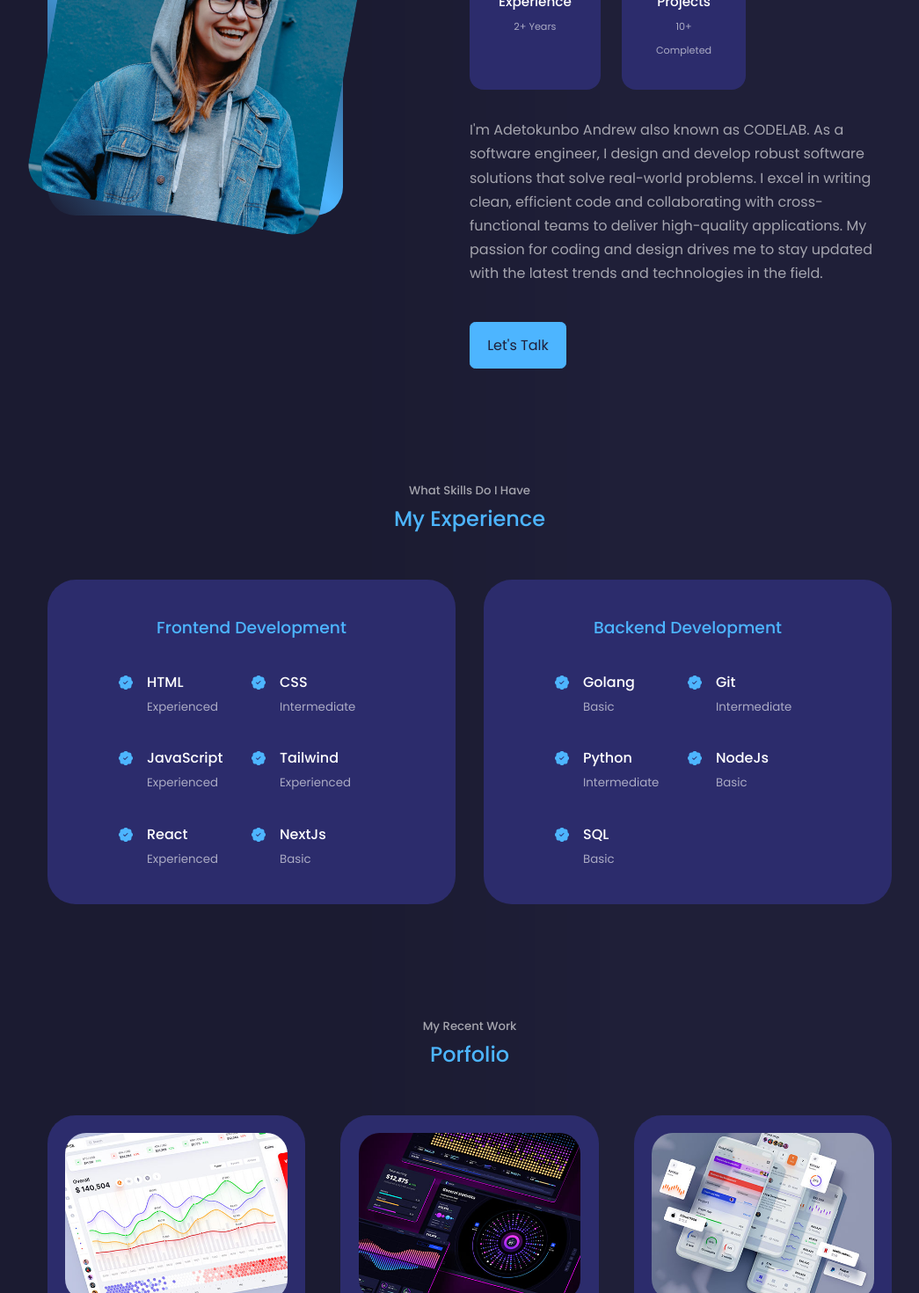
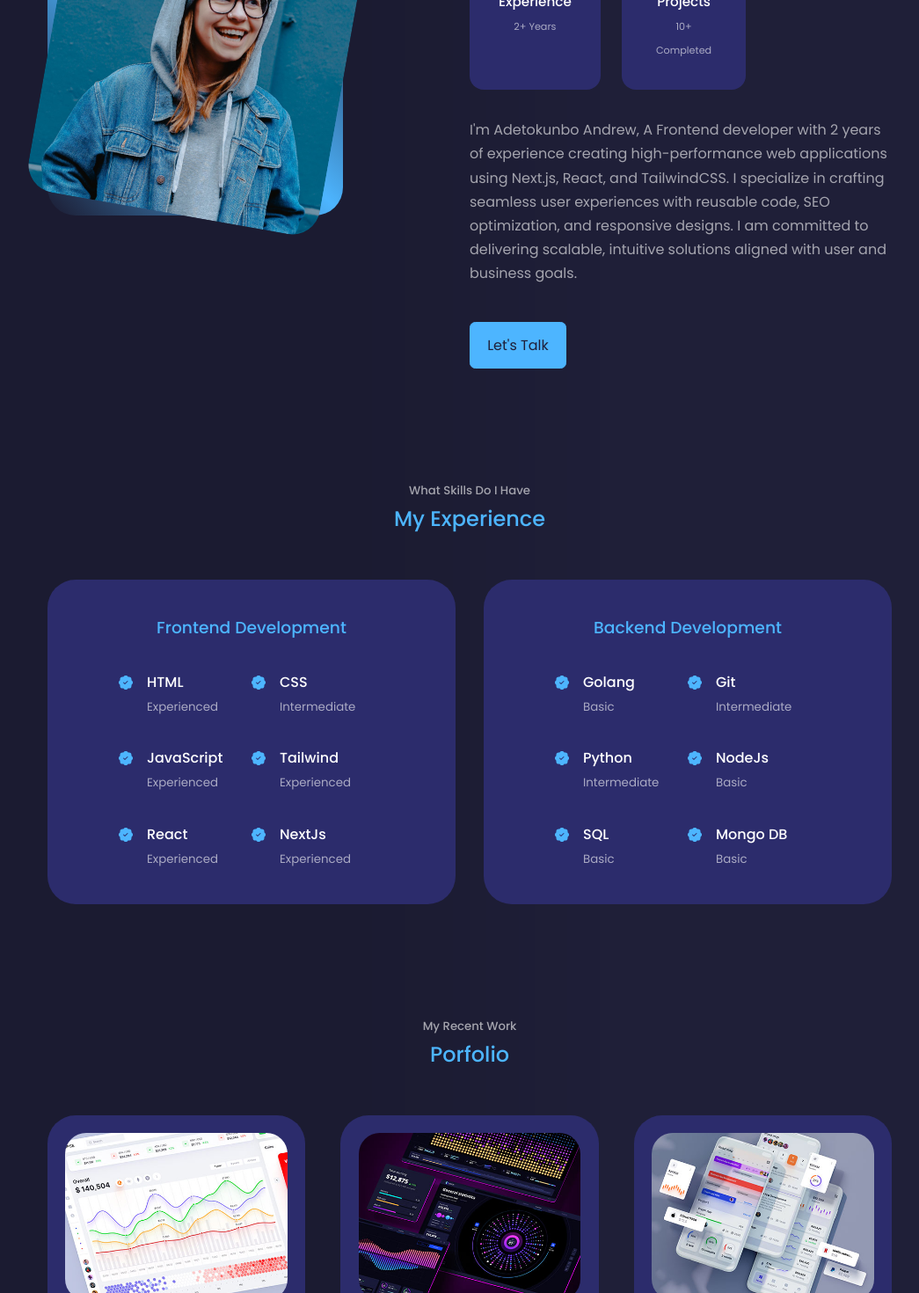
Before and after one commit to AndrewToks/busayomi, a React (Create React App) app: page / in a window 1280 px wide. Shown: the part 1330-2800 px from the top of the page at 88% size, without its empty margins (106-1151 px from the left). Built offline with nearby package versions, Linux system fonts and the light colour scheme.

Commit message:
few changes made to about,experience and portfolio section

```diff
--- a/src/components/about/About.jsx
+++ b/src/components/about/About.jsx
@@ -42,10 +42,12 @@ const About = () => {
         </div>
 
         <p>
-        I'm Adetokunbo Andrew also known as CODELAB.
-        As a software engineer, I design and develop robust software solutions that solve real-world problems.
-        I excel in writing clean, efficient code and collaborating with cross-functional teams to deliver high-quality applications.
-        My passion for coding and design drives me to stay updated with the latest trends and technologies in the field.
+        I'm Adetokunbo Andrew,
+        A Frontend developer with 2 years of experience creating high-performance web applications
+        using Next.js, React, and TailwindCSS. I specialize in crafting seamless user experiences with
+        reusable code, SEO optimization, and responsive designs. I am committed to delivering scalable,
+        intuitive solutions aligned with user and business goals.
+
         </p>
 
       <a href="#contact" className='btn btn-primary'>Let's Talk</a>
--- a/src/components/experience/Experience.jsx
+++ b/src/components/experience/Experience.jsx
@@ -52,7 +52,7 @@ const Experience = () => {
             <BsPatchCheckFill className='experience__details-icon' />
             <div>
             <h4>NextJs</h4>
-            <small className="text-light">Basic</small>
+            <small className="text-light">Experienced</small>
             </div>
           </article>
         </div>
@@ -101,6 +101,13 @@ const Experience = () => {
             <small className="text-light">Basic</small>
             </div>
           </article>
+          <article className="experience__details">
+            <BsPatchCheckFill className='experience__details-icon' />
+            <div>
+            <h4>Mongo DB</h4>
+            <small className="text-light">Basic</small>
+            </div>
+          </article>
 
         </div>
       </div>
--- a/src/components/header/CTA.jsx
+++ b/src/components/header/CTA.jsx
@@ -3,7 +3,7 @@ import React from 'react'
 const CTA = () => {
   return (
     <div className='cta'>
-      <a href="My-Resume.pdf"
+      <a href="ADETOKUNBO-ANDREW-RESUME.pdf"
       className='btn'
       download="Adetokunbo-Andrew-Resume"
       >Download CV</a>
--- a/src/components/header/Header.jsx
+++ b/src/components/header/Header.jsx
@@ -9,7 +9,7 @@ const Header = () => {
         <div className="container header__container">
             <h5>Hello I'm</h5>
             <h1>Adetokunbo Andrew</h1>
-            <h5 className="text-light">Junior Software Engineer</h5>
+            <h5 className="text-light">Software Engineer</h5>
             <CTA />
             <HeaderSocials />
             <div className="me">
--- a/src/components/portfolio/Portfolio.jsx
+++ b/src/components/portfolio/Portfolio.jsx
@@ -12,14 +12,14 @@ const data = [
     id:1,
     title:"Real Estate Management",
     image:IMG1,
-    github:"http://github.com",
-    demo:"https://real-estate-management-ah0.pages.dev/"
+    github:"https://github.com/AndrewToks/busayomi",
+    demo:"https://real-estate-management-gray.vercel.app/"
   },
   {
     id:2,
-    title:"Book Store",
+    title:"Finance Tracker",
     image:IMG2,
-    github:"http://github.com",
+    github:"https://github.com/AndrewToks/finance-tracker",
     demo:"https://real-estate-management-ah0.pages.dev/"
   },
   {
@@ -31,14 +31,14 @@ const data = [
   },
   {
     id:4,
-    title:"BMI Calculator",
+    title:"Todo App",
     image:IMG4,
-    github:"http://github.com",
+    github:"https://github.com/AndrewToks/todo-in-nextjs",
     demo:"https://real-estate-management-ah0.pages.dev/"
   },
   {
     id:5,
-    title:"BMI Calculator",
+    title:"Travel Guide",
     image:IMG5,
     github:"http://github.com",
     demo:"https://real-estate-management-ah0.pages.dev/"
```
Also changed, not shown: 2 other files (tests, documents, lock files or other folders).
